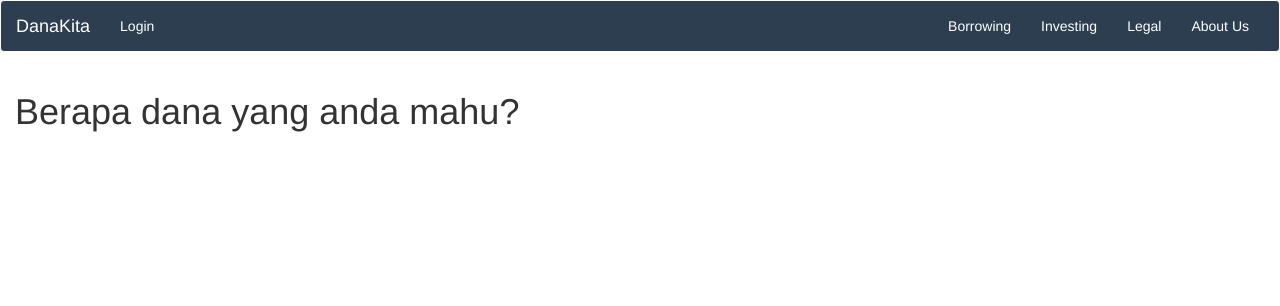
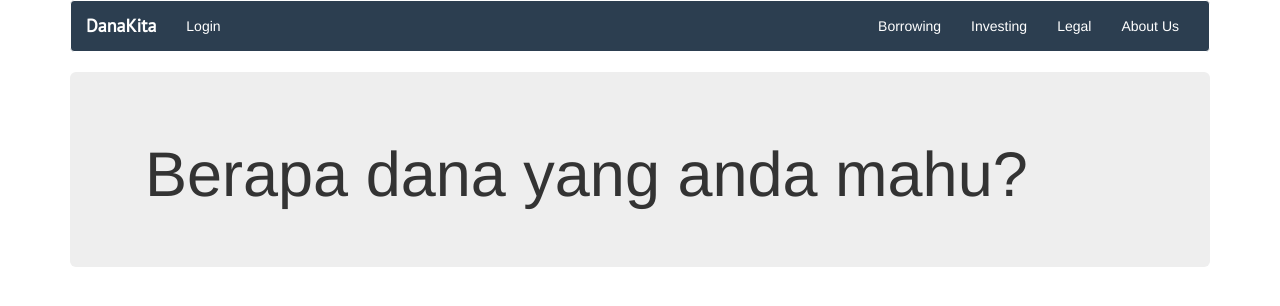
Before and after one commit to myprak/launch, a Django app: page /www/ in a window 1280 px wide. Shown: the top 306 px of the page. Run offline with Django 3.2, Linux system fonts and the light colour scheme; some libraries are stand-ins or nearby versions.

Commit message:
Changed brand font

```diff
--- a/www/static/www/style.css
+++ b/www/static/www/style.css
@@ -92,3 +92,8 @@
 /*End Navbar styling*/
 
 /*body { padding-top: 70px; }*/
+
+.navbar-default .navbar-brand {
+  font-family: 'PT Sans', sans-serif;
+  font-weight: bold;
+}
--- a/www/templates/www/index.html
+++ b/www/templates/www/index.html
@@ -6,6 +6,10 @@
 	<meta http-equiv="X-UA-Compatible" content="IE=edge" />
 	<meta name="viewport" content="width=device-width, initial-scale=1, maximum-scale=1" />
 	<link rel="canonical" href="https://www.danakita.com/" />
+
+	{% load static %}
+	<link rel="icon" href="{% static 'www/images/favicon.ico' %}" />
+
 	<meta name="description" content="Indonesian P2P lending site"/>
 
 	<!--Facebook OG meta-->
@@ -17,17 +21,17 @@
 
 	<title>DanaKita - Berapa dana yang anda mahu?</title>
 
+
+	<link href="https://fonts.googleapis.com/css?family=PT+Sans" rel="stylesheet">
+
 	<script src="https://ajax.googleapis.com/ajax/libs/jquery/1.12.4/jquery.min.js"></script>
 	{% load bootstrap3 %}
-
 	{% bootstrap_css %}
 	{% bootstrap_javascript %}
 
-
-
-
 	{% load static %}
 	<link rel="stylesheet" type="text/css" href="{% static 'www/style.css' %}" />
+
 
 	{% csrf_token %}
 
@@ -35,8 +39,9 @@
 </head>
 <body>
 
+	<div class="container">
+
 		<!--The Navbar-->
-
 		<nav class="navbar navbar-default">
 			<div class="container-fluid">
 				<!-- Brand and toggle get grouped for better mobile display -->
@@ -69,13 +74,16 @@
 
 		<!--End The Navbar-->
 
+		<!-- Main component for a primary marketing message or call to action -->
 
+		<div class="jumbotron">
 			<div class="container-fluid">
+				<h1>Berapa dana yang anda mahu?</h1>
+			</div>
+		</div> <!-- /jumbotron -->
 
+	</div> <!-- /container -->
 
-		<h1>Berapa dana yang anda mahu?</h1>
-
-	</div>
 
 	<script>
 		(function(i,s,o,g,r,a,m){i['GoogleAnalyticsObject']=r;i[r]=i[r]||function(){
```
Also changed, not shown: www/static/www/images/favicon.ico (added). Lines whose indentation alone changed are shown as unchanged.
